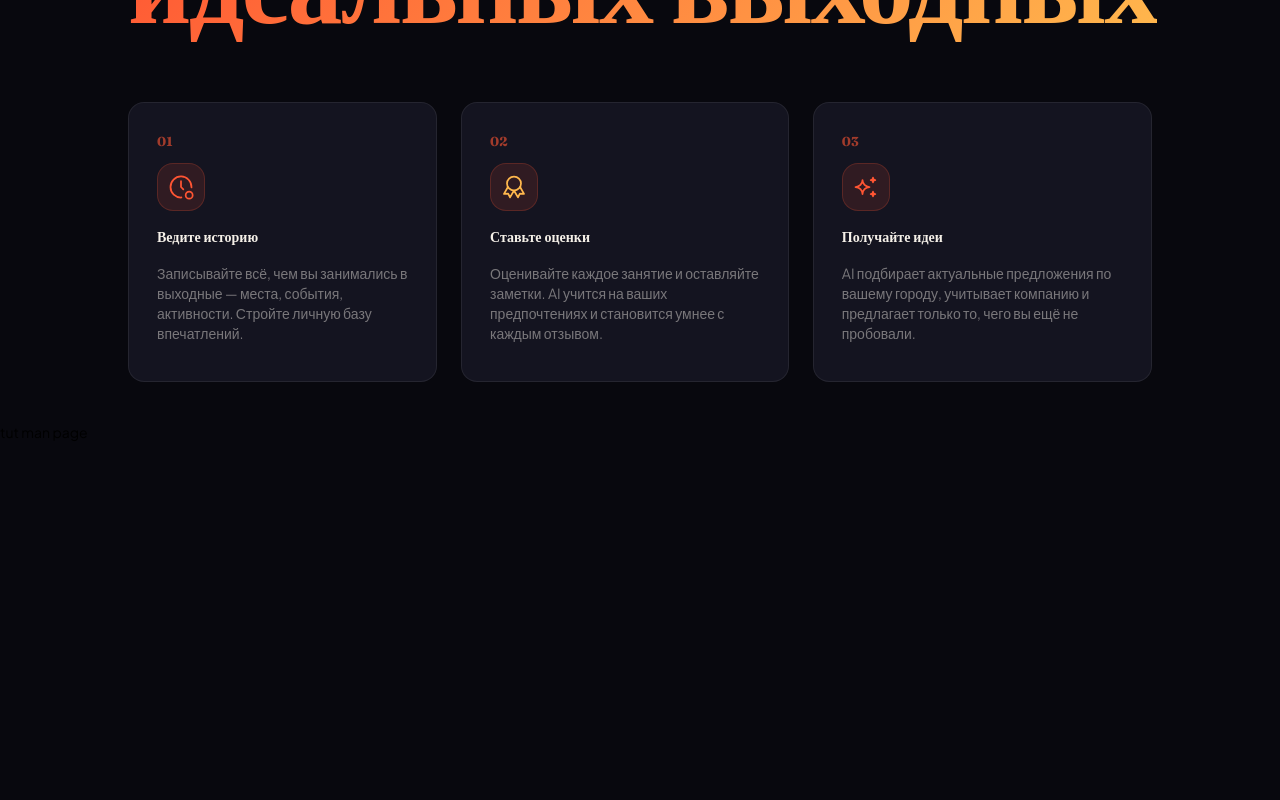
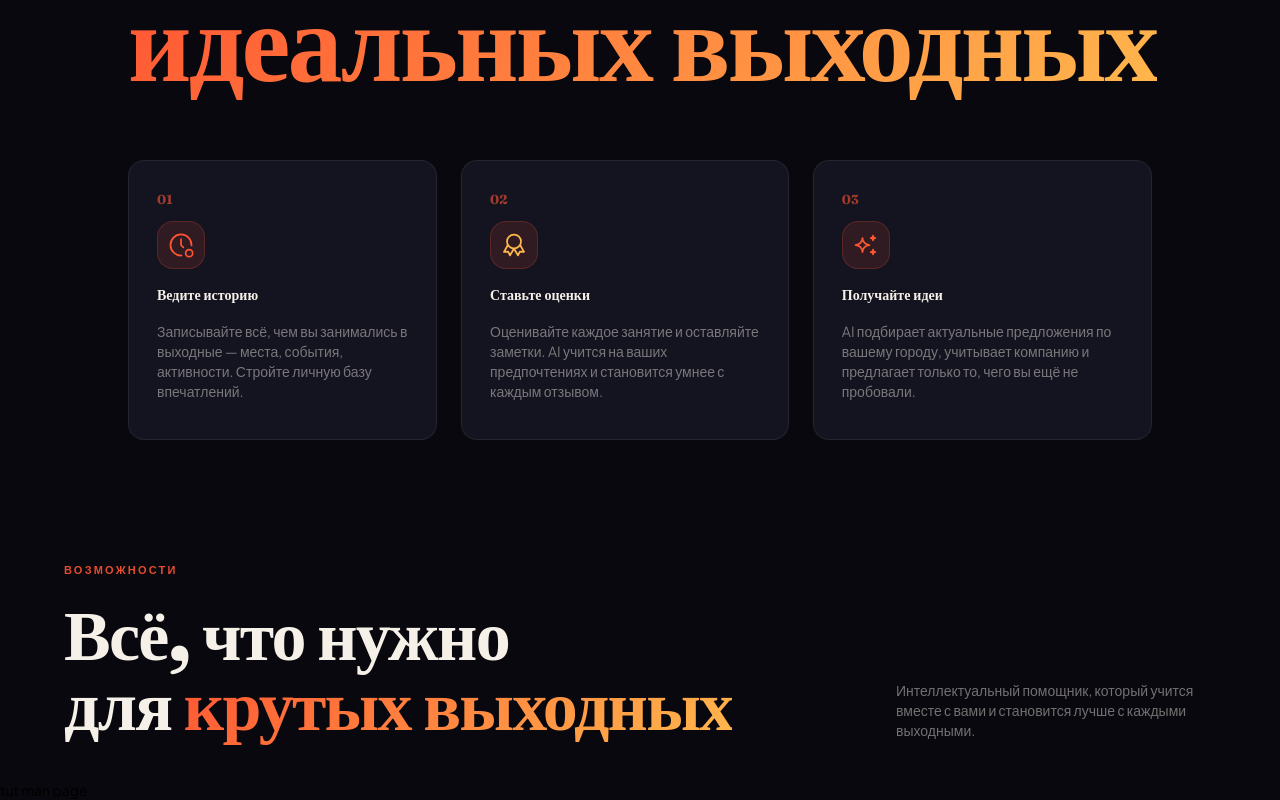
Before and after one commit to Lugzan151892/what-to-do-app-front, a Next.js app: page / in a window 1280 px wide. Shown: the part 1528-2328 px from the top of the page. Before the commit the page ends 1970 px from the top, so only its background shows below. Built offline with nearby package versions, Linux system fonts and the light colour scheme.

Commit message:
main-page: added cards

```diff
--- a/src/app/(views)/(main-page)/components/FloatingCards/FloatingCards.tsx
+++ b/src/app/(views)/(main-page)/components/FloatingCards/FloatingCards.tsx
@@ -3,11 +3,12 @@ import Image from 'next/image';
 import masksIcon from '@/assets/static-icons/masks.svg';
 import bicycleIcon from '@/assets/static-icons/bicycle.svg';
 import blockIcon from '@/assets/static-icons/block.svg';
+import clsx from '@/app/utils/style-utils/clsx';
 
 const FloatingCards = () => {
   return (
     <section className={floatingCardsStyles.cardsContainer}>
-      <div className={`${floatingCardsStyles.glassCard} ${floatingCardsStyles.previewMain}`}>
+      <div className={clsx('w-card', floatingCardsStyles.glassCard, floatingCardsStyles.previewMain)}>
         <div className={floatingCardsStyles.cardHeader}>
           <div className={floatingCardsStyles.headerTitleGroup}>
             <div className={floatingCardsStyles.accentDot} />
@@ -80,7 +81,7 @@ const FloatingCards = () => {
         </div>
       </div>
 
-      <div className={`${floatingCardsStyles.glassCard} ${floatingCardsStyles.previewRating}`}>
+      <div className={clsx('w-card', floatingCardsStyles.glassCard, floatingCardsStyles.previewRating)}>
         <div className={floatingCardsStyles.ratingLabel}>Последняя оценка</div>
         <div className={floatingCardsStyles.ratingTitle}>Каток в парке</div>
         <div className={floatingCardsStyles.ratingStars}>
@@ -93,7 +94,7 @@ const FloatingCards = () => {
         <div className={floatingCardsStyles.ratingQuote}>«Очень круто, хочу снова!»</div>
       </div>
 
-      <div className={`${floatingCardsStyles.glassCard} ${floatingCardsStyles.previewGroup}`}>
+      <div className={clsx('w-card', floatingCardsStyles.glassCard, floatingCardsStyles.previewGroup)}>
         <div className={floatingCardsStyles.groupLabel}>Ищем на компанию</div>
         <div className={floatingCardsStyles.groupBadge}>
           <div className={floatingCardsStyles.groupCount}>3</div>
--- a/src/app/(views)/(main-page)/components/FloatingCards/floatingcards.module.scss
+++ b/src/app/(views)/(main-page)/components/FloatingCards/floatingcards.module.scss
@@ -53,16 +53,8 @@ $muted: rgba(245, 240, 232, 0.45);
 }
 
 .glassCard {
-  background: $card;
-  border: 1px solid $border;
-  backdrop-filter: blur(20px);
-  border-radius: 1rem;
-  transition: transform 0.3s ease, border-color 0.3s ease, box-shadow 0.3s ease;
-
   &:hover {
     transform: translateY(-4px);
-    border-color: rgba(255, 85, 51, 0.25);
-    box-shadow: 0 20px 60px rgba(255, 85, 51, 0.1);
   }
 }
 
--- /dev/null
+++ b/src/app/(views)/(main-page)/components/OpportunitiesSection/OppurtunitiesSection.tsx
@@ -0,0 +1,32 @@
+import opportunitiesStyles from '@/app/(views)/(main-page)/components/OpportunitiesSection/oportunities.module.scss';
+import clsx from '@/app/utils/style-utils/clsx';
+
+const OppurtunitiesSection = () => {
+  return (
+    <section className={clsx('w-flex w-flex-center', opportunitiesStyles.section)}>
+      <div className={opportunitiesStyles.content}>
+        <div className="w-flex w-gap-24 w-align-end w-justify-space-between">
+          <div className="w-flex w-flex-column">
+            <span className={opportunitiesStyles.preHeadLine}>
+              Возможности
+            </span>
+            <span className={opportunitiesStyles.headLine}>
+              Всё, что нужно
+              <br />
+              для
+              {' '}
+              <span className="w-gradient-text">
+                крутых выходных
+              </span>
+            </span>
+          </div>
+          <div className={opportunitiesStyles.headLineSecondary}>
+            Интеллектуальный помощник, который учится вместе с вами и становится лучше с каждыми выходными.
+          </div>
+        </div>
+      </div>
+    </section>
+  );
+};
+
+export default OppurtunitiesSection;
--- /dev/null
+++ b/src/app/(views)/(main-page)/components/OpportunitiesSection/oportunities.module.scss
@@ -0,0 +1,38 @@
+.section {
+  padding: 80px 48px 40px;
+  color: var(--cream);
+  font-family: 'Plus Jakarta Sans', sans-serif;
+}
+
+.content {
+  width: 100%;
+  max-width: 1152px;
+}
+
+.preHeadLine {
+  color: var(--accent);
+  font-size: 11px;
+  font-weight: 600;
+  letter-spacing: 0.2em;
+  text-transform: uppercase;
+  color: var(--accent);
+  opacity: 0.9;
+  margin-bottom: 20px;
+}
+
+.headLine {
+  font-family: 'Fraunces', serif;
+  font-weight: 900;
+  line-height: 1;
+  letter-spacing: -0.025em;
+  font-size: 70px;
+  color: var(--cream);
+  text-wrap: nowrap;
+}
+
+.headLineSecondary {
+  max-width: 320px;
+  color: var(--muted);
+  line-height: 20px;
+  font-size: 14px;
+}
--- a/src/app/(views)/(main-page)/components/TickerText/TickerText.tsx
+++ b/src/app/(views)/(main-page)/components/TickerText/TickerText.tsx
@@ -23,7 +23,7 @@ const TickerText = () => {
   );
 
   return (
-    <div className={clsx(tickerTextStyles.container, 'w-mt-24')}>
+    <div className={clsx(tickerTextStyles.container, 'w-mt-80')}>
       <div className={clsx(tickerTextStyles.track, 'w-flex w-flex-center')}>
         {renderGroup()}
         {renderGroup()}
--- a/src/app/(views)/(main-page)/components/TickerText/tickerText.module.scss
+++ b/src/app/(views)/(main-page)/components/TickerText/tickerText.module.scss
@@ -11,8 +11,8 @@
   width: 100%;
   overflow: hidden;
   white-space: nowrap;
-  border-top: 1px solid var(--border);
-  border-bottom: 1px solid var(--border);
+  border-top: 1px solid var(--button-border);
+  border-bottom: 1px solid var(--button-border);
   padding: 16px 0;
 }
 
--- a/src/app/(views)/(main-page)/components/WorkDescription/WorkDescription.tsx
+++ b/src/app/(views)/(main-page)/components/WorkDescription/WorkDescription.tsx
@@ -1,5 +1,5 @@
 import workDescriptionStyles from '@/app/(views)/(main-page)/components/WorkDescription/workDescription.module.scss';
-import WorkDescriptionCard, { IWorkDescriptionCardProps } from './WorkDescriptionCard';
+import WorkDescriptionCard, { IWorkDescriptionCardProps } from '@/app/(views)/(main-page)/components/WorkDescription/WorkDescriptionCard';
 
 const cardsData: Array<IWorkDescriptionCardProps> = [
   {
--- a/src/app/(views)/(main-page)/components/WorkDescription/WorkDescriptionCard.tsx
+++ b/src/app/(views)/(main-page)/components/WorkDescription/WorkDescriptionCard.tsx
@@ -4,6 +4,7 @@ import clock from '@/assets/static-icons/clock.svg';
 import rate from '@/assets/static-icons/rate.svg';
 import generated from '@/assets/static-icons/generated.svg';
 import { useMemo } from 'react';
+import clsx from '@/app/utils/style-utils/clsx';
 
 export interface IWorkDescriptionCardProps {
   order: string
@@ -25,7 +26,7 @@ const WorkDescriptionCard: React.FC<IWorkDescriptionCardProps> = ({ order, text,
     return rate;
   }, [icon]);
   return (
-    <div className={workDescriptionStyles.card}>
+    <div className={clsx('w-card', workDescriptionStyles.card)}>
       <div className={workDescriptionStyles.cardNumber}>
         {order}
       </div>
--- a/src/app/(views)/(main-page)/components/WorkDescription/workDescription.module.scss
+++ b/src/app/(views)/(main-page)/components/WorkDescription/workDescription.module.scss
@@ -71,22 +71,12 @@
 }
 
 .card {
-  background: var(--card);
-  border: 1px solid var(--button-border);
-  backdrop-filter: blur(20px);
-  border-radius: 16px;
-  transition: transform 0.3s ease, border-color 0.3s ease, box-shadow 0.3s ease;
   padding: 28px;
   display: flex;
   flex-direction: column;
   align-items: start;
   gap: 12px;
   max-width: 360px;
-
-  &:hover {
-    border-color: rgba(255, 85, 51, 0.25);
-    box-shadow: 0 20px 60px rgba(255, 85, 51, 0.1);
-  }
 }
 
 .iconContainer {
--- a/src/app/(views)/(main-page)/page.tsx
+++ b/src/app/(views)/(main-page)/page.tsx
@@ -6,6 +6,7 @@ import { EBUTTON_TYPE } from '@/components/ui/button/interfaces';
 import FloatingCards from '@/app/(views)/(main-page)/components/FloatingCards/FloatingCards';
 import TickerText from './components/TickerText/TickerText';
 import WorkDescription from './components/WorkDescription/WorkDescription';
+import OppurtunitiesSection from './components/OpportunitiesSection/OppurtunitiesSection';
 
 const MainPage = () => {
   return (
@@ -66,6 +67,7 @@ const MainPage = () => {
       <FloatingCards />
       <TickerText />
       <WorkDescription />
+      <OppurtunitiesSection />
       tut man page
     </div>
   );
--- a/src/styles/colors.css
+++ b/src/styles/colors.css
@@ -43,3 +43,16 @@
   -webkit-text-fill-color: transparent;
   background-clip: text;
 }
+
+.w-card {
+  background: var(--card);
+  border: 1px solid var(--button-border);
+  backdrop-filter: blur(20px);
+  border-radius: 16px;
+  transition: transform 0.3s ease, border-color 0.3s ease, box-shadow 0.3s ease;
+
+  &:hover {
+    border-color: rgba(255, 85, 51, 0.25);
+    box-shadow: 0 20px 60px rgba(255, 85, 51, 0.1);
+  }
+}
```
